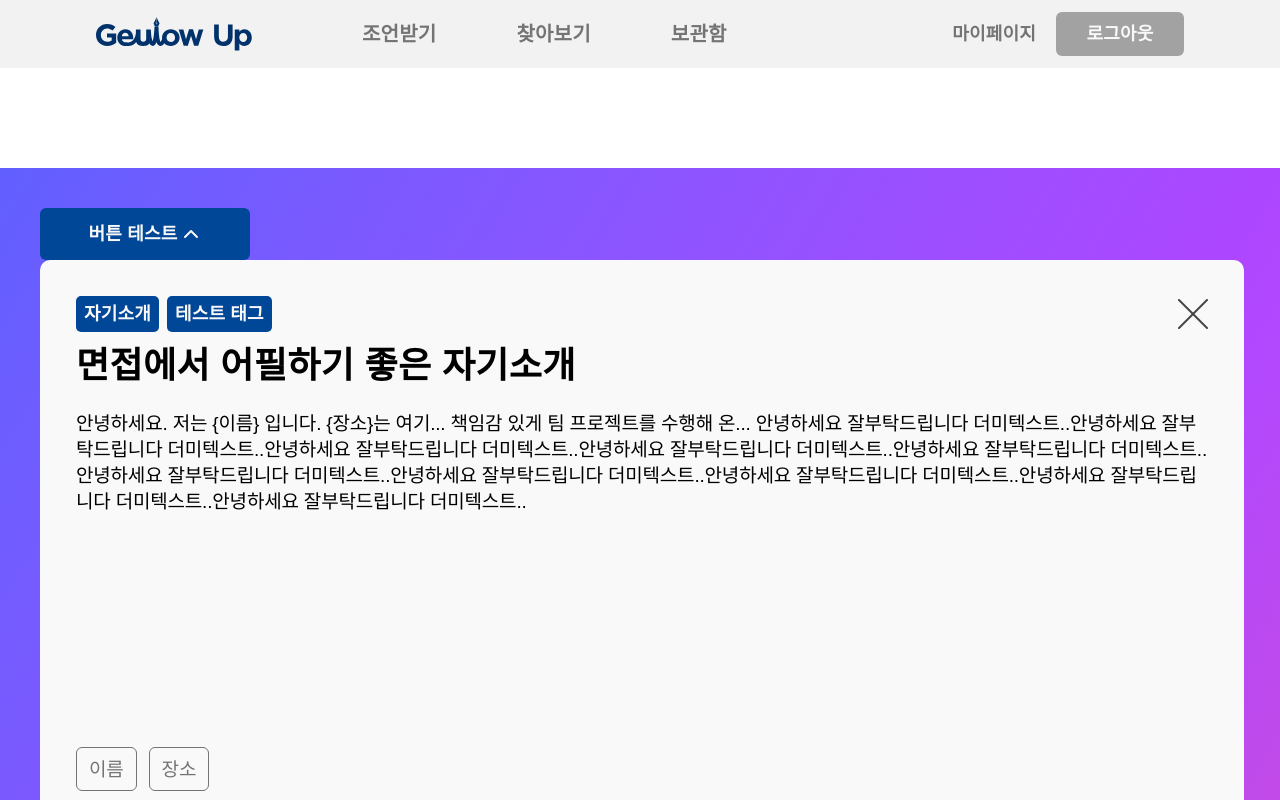
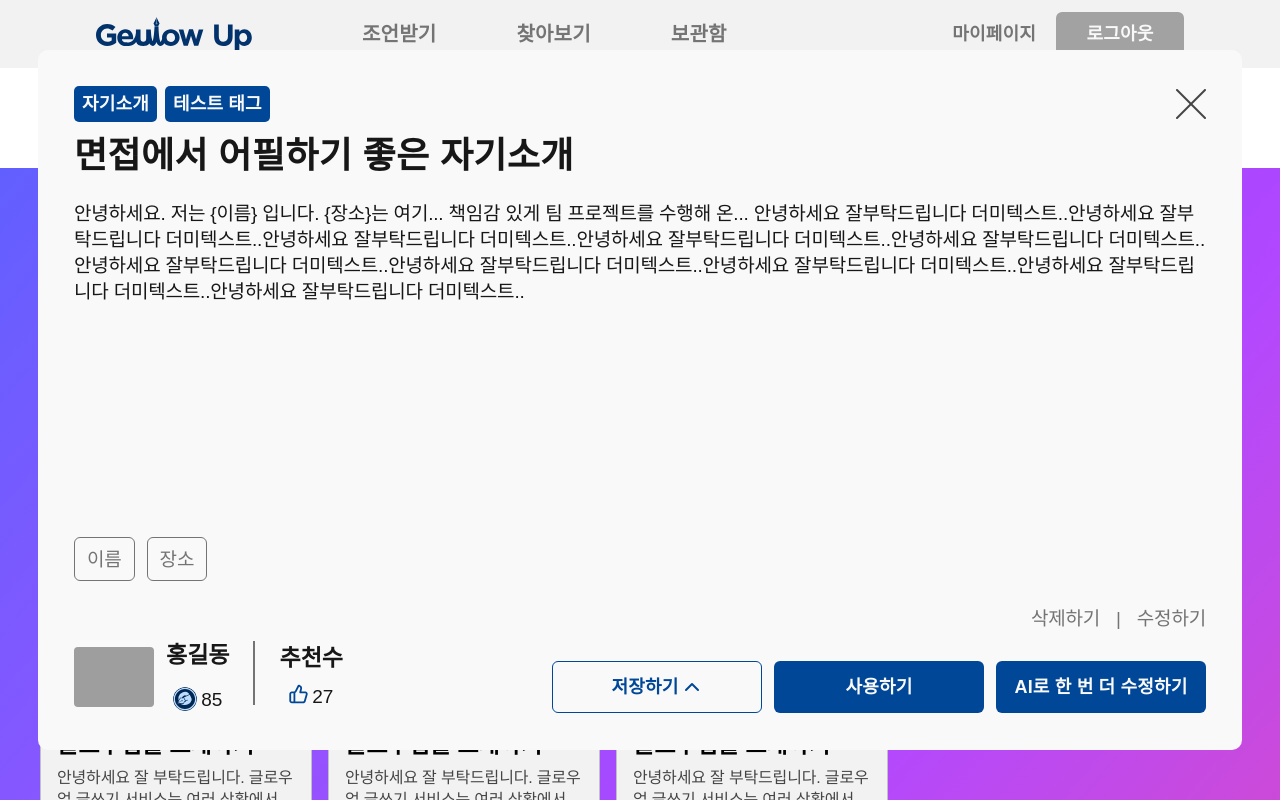
Before and after one commit to 2025-1-alpha/fe_geulowup, a Next.js app: page /test in a window 1280 px wide. Both pictures are taken after a click on the button "버튼 테스트". Shown: the top 800 px of the page. Built offline with nearby package versions, Linux system fonts and the light colour scheme; grey boxes are pictures that could not be loaded; a web font is replaced by a local one.

Commit message:
feat: 모달 전역으로 여닫을 수 있도록 관리

```diff
--- a/src/app/(layout)/test/page.tsx
+++ b/src/app/(layout)/test/page.tsx
@@ -3,8 +3,8 @@
 import { Button } from '@/components/ui/Button';
 import ToggleButton from '@/components/ui/Toggle';
 import { InputTagAdd } from '@/components/ui/InputTagAdd';
-import ViewModal from '@/components/ui/ViewModal';
 import Card from '@/components/ui/Card';
+import { useModalStore } from '@/stores/useModalStore';
 
 export default function TestPage() {
   const dummyTags = ['태그텍스트', '태그텍스트'];
@@ -12,13 +12,18 @@ export default function TestPage() {
   const dummyDescription =
     '안녕하세요 잘 부탁드립니다. 글로우업 글쓰기 서비스는 여러 상황에서 사용자의 글쓰기 경험을 돕고자 합니다.';
   const dummyLikes = 100;
+  const { openModal } = useModalStore();
 
   return (
     <div className="min-h-screen bg-gradient-to-br from-indigo-500 via-purple-500 to-pink-500 p-10 text-black">
-      <Button variant="primary" size="medium" icon="dropdown" onClick={() => alert('버튼 테스트')}>
+      <Button
+        variant="primary"
+        size="medium"
+        icon="dropdown"
+        onClick={() => openModal('view', { templateId: 1001 })}
+      >
         버튼 테스트
       </Button>
-      <ViewModal />
 
       <ToggleButton />
       <InputTagAdd onClick={() => console.log('추가 버튼 클릭됨')} />
--- a/src/app/layout.tsx
+++ b/src/app/layout.tsx
@@ -1,6 +1,7 @@
 import type { Metadata } from 'next';
 import '@/styles/scrollbar.css';
 import './globals.css';
+import ModalContainer from '@/components/ui/Modal/ModalContainer';
 
 export const metadata: Metadata = {
   title: 'GeulouUp',
@@ -17,7 +18,10 @@ export default function RootLayout({ children }: { children: React.ReactNode })
           href="https://cdn.jsdelivr.net/gh/orioncactus/pretendard/dist/web/static/pretendard.css"
         />
       </head>
-      <body className="mx-auto font-sans antialiased">{children}</body>
+      <body className="mx-auto font-sans antialiased">
+        {children}
+        <ModalContainer />
+      </body>
     </html>
   );
 }
--- /dev/null
+++ b/src/components/ui/Modal/ModalContainer.tsx
@@ -0,0 +1,16 @@
+'use client';
+
+import { useModalStore } from '@/stores/useModalStore';
+import ViewModal from './ViewModal';
+
+export default function ModalContainer() {
+  const { currentModal } = useModalStore();
+
+  if (!currentModal) return null;
+
+  return (
+    <div className="fixed inset-0 z-[1000] flex items-center justify-center">
+      {currentModal === 'view' && <ViewModal />}
+    </div>
+  );
+}
--- a/src/components/ui/ViewModal/index.tsx
+++ b/src/components/ui/Modal/ViewModal/index.tsx
@@ -1,7 +1,8 @@
 import Image from 'next/image';
 import clsx from 'clsx';
-import { Spacing } from '../Spacing';
-import { Button } from '../Button';
+import { useModalStore } from '@/stores/useModalStore';
+import { Spacing } from '../../Spacing';
+import { Button } from '../../Button';
 import IconGlowScore from '@/assets/icons/icon-glow-score.svg';
 import IconClose from '@/assets/icons/icon-close.svg';
 import IconLike from '@/assets/icons/icon-like.svg';
@@ -24,6 +25,7 @@ export default function ViewModal() {
     isPrivate: false,
   };
 
+  const { closeModal } = useModalStore();
   const inputs = Array.from(template?.content.matchAll(/{(.*?)}/g)).map((m) => m[1]);
 
   const handleCilckUse = () => {};
@@ -44,7 +46,7 @@ export default function ViewModal() {
             );
           })}
         </section>
-        <button>
+        <button onClick={closeModal}>
           <IconClose />
         </button>
       </section>
--- /dev/null
+++ b/src/stores/useModalStore.ts
@@ -0,0 +1,27 @@
+import { create } from 'zustand';
+
+type ModalType = 'view' | 'edit' | 'using' | 'profile' | null;
+
+interface ModalState {
+  currentModal: ModalType;
+  selectedTemplateId: number | null;
+  openModal: (type: ModalType, options?: { templateId?: number }) => void;
+  closeModal: () => void;
+}
+
+export const useModalStore = create<ModalState>((set) => ({
+  currentModal: null,
+  selectedTemplateId: null,
+
+  openModal: (type, options) =>
+    set(() => ({
+      currentModal: type,
+      selectedTemplateId: options?.templateId ?? null,
+    })),
+
+  closeModal: () =>
+    set(() => ({
+      currentModal: null,
+      selectedTemplateId: null,
+    })),
+}));
```
